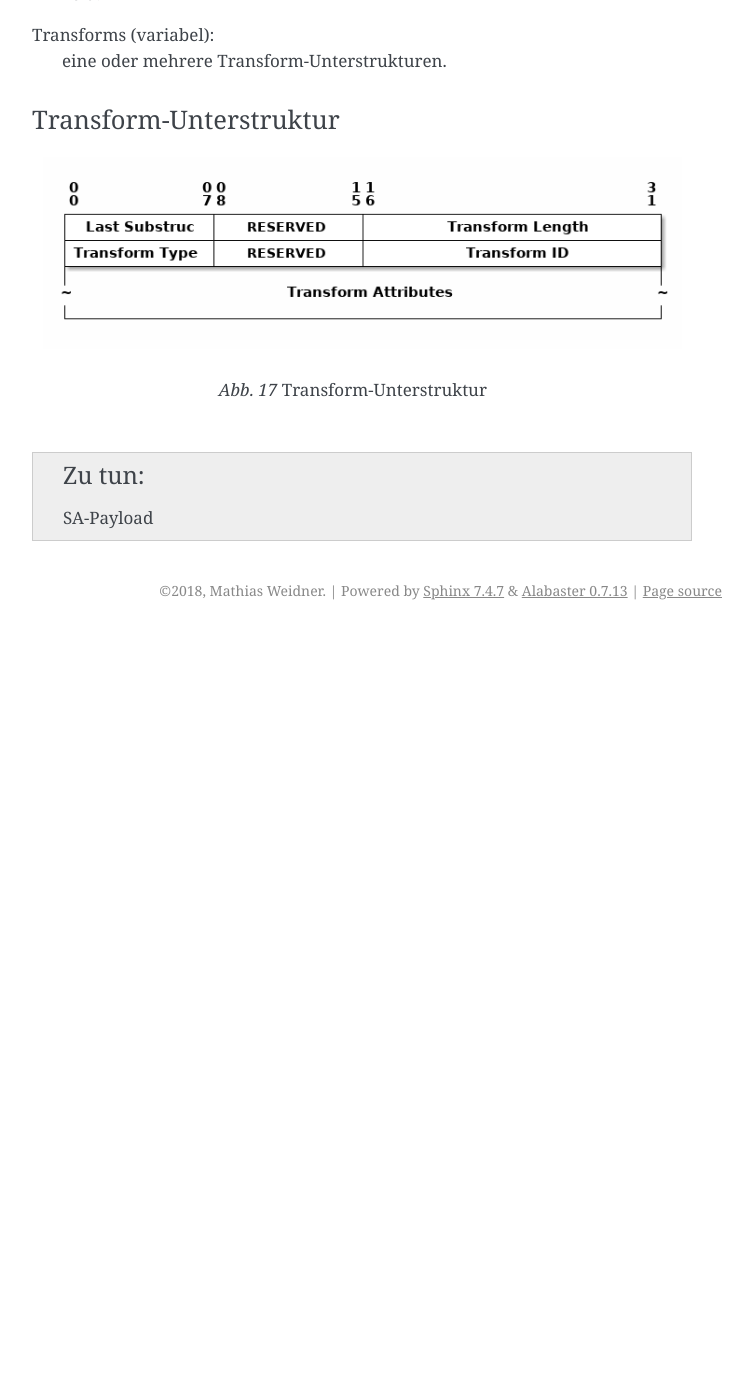
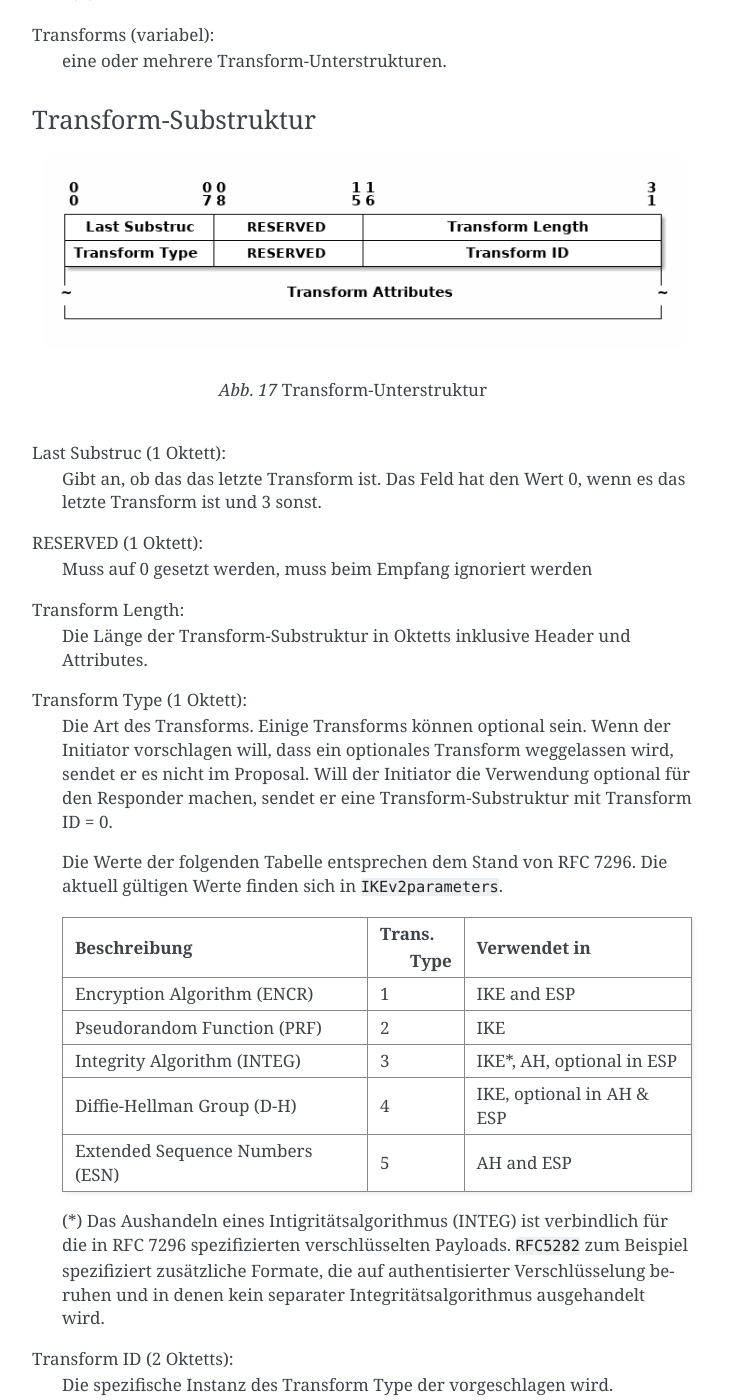
Before and after one commit to matwei-books/Fehlersuche-bei-IPsec-VPN-mit-IKEv2, a Sphinx documentation site: the page built from source/anhang/datagram-header.rst, in a window 1280 px wide and 1400 px high, scrolled down 7146 px. Shown: the whole window, without its empty margins (388-1141 px from the left). Built offline with Sphinx 7.4.7, drawn with Linux system fonts in a browser that asks for light colours; cross-references to code outside the pages are shown as plain code; before the commit the page ends 7776 px from its top, so only the background shows below that; some of the changed text lies outside the part shown.

Commit message:
Beschreibung Transform-Substruktur angefangen

```diff
--- a/source/anhang/datagram-header.rst
+++ b/source/anhang/datagram-header.rst
@@ -277,7 +277,7 @@ SPI Size (1 Octett):
   der Größe des SPI des entsprechenden Protokolls (8 für IKE, 4 für ESP
   und AH)
 
-Num Transforms (1 Octett):
+Num Transforms (1 Oktett):
   gibt die Anzahl der Transforms in diesem Proposal an.
 
 SPI (variabel):
@@ -287,7 +287,7 @@ SPI (variabel):
 Transforms (variabel):
   eine oder mehrere Transform-Unterstrukturen.
 
-Transform-Unterstruktur
+Transform-Substruktur
 .......................
 
 .. figure:: /images/ipsec-sa-payload-transform.png
@@ -296,6 +296,67 @@ Transform-Unterstruktur
 
    Transform-Unterstruktur
 
+Last Substruc (1 Oktett):
+  Gibt an, ob das das letzte Transform ist.
+  Das Feld hat den Wert 0, wenn es das letzte Transform ist und 3 sonst.
 
+RESERVED (1 Oktett):
+  Muss auf 0 gesetzt werden, muss beim Empfang ignoriert werden
 
-.. todo:: SA-Payload
+Transform Length:
+  Die Länge der Transform-Substruktur in Oktetts inklusive Header und
+  Attributes.
+
+Transform Type (1 Oktett):
+  Die Art des Transforms.
+  Einige Transforms können optional sein.
+  Wenn der Initiator vorschlagen will, dass ein optionales Transform
+  weggelassen wird, sendet er es nicht im Proposal. Will der Initiator
+  die Verwendung optional für den Responder machen, sendet er eine
+  Transform-Substruktur mit Transform ID = 0.
+
+  Die Werte der folgenden Tabelle entsprechen dem Stand von RFC 7296.
+  Die aktuell gültigen Werte finden sich in :cite:`IKEv2parameters`.
+
+  =============================== ======= ==========================
+  Beschreibung                    Trans.  Verwendet in
+                                   Type
+  =============================== ======= ==========================
+  Encryption Algorithm (ENCR)     1       IKE and ESP
+  Pseudorandom Function (PRF)     2       IKE
+  Integrity Algorithm (INTEG)     3       IKE*, AH, optional in ESP
+  Diffie-Hellman Group (D-H)      4       IKE, optional in AH & ESP
+  Extended Sequence Numbers (ESN) 5       AH and ESP
+  =============================== ======= ==========================
+
+  (*) Das Aushandeln eines Intigritätsalgorithmus (INTEG) ist
+  verbindlich für die in RFC 7296 spezifizierten verschlüsselten
+  Payloads. :cite:`RFC5282` zum Beispiel spezifiziert zusätzliche
+  Formate, die auf authentisierter Verschlüsselung beruhen und in denen
+  kein separater Integritätsalgorithmus ausgehandelt wird.
+
+Transform ID (2 Oktetts):
+  Die spezifische Instanz des Transform Type der vorgeschlagen wird.
+
+Für Transform Type 1 sind die Transform-ID in nachfolgender Tabelle
+aufgelistet.  Die Werte der Tabelle entsprechen dem Stand von RFC 7296.
+Die aktuell gültigen Werte finden sich in :cite:`IKEv2parameters`.
+
+Name           Nummer Definiert in
+-------------- ------ -----------------------------
+ENCR_DES_IV64  1      (UNSPECIFIED)
+ENCR_DES       2      :cite:`RFC2405`, [DES]
+ENCR_3DES      3      :cite:`RFC2451`
+ENCR_RC5       4      :cite:`RFC2451`
+ENCR_IDEA      5      :cite:`RFC2451`, [IDEA]
+ENCR_CAST      6      :cite:`RFC2451`
+ENCR_BLOWFISH  7      :cite:`RFC2451`
+ENCR_3IDEA     8      (UNSPECIFIED)
+ENCR_DES_IV32  9      (UNSPECIFIED)
+ENCR_NULL      11     :cite:`RFC2410`
+ENCR_AES_CBC   12     :cite:`RFC3602`
+ENCR_AES_CTR   13     :cite:`RFC3686`
+
+.. todo:: BibTeX für [DES] und [IDEA] (Referenzen aus RFC7296)
+
+.. todo:: SA-Payload (weiter ab RFC7296 S.83)
```
Also changed, not shown: other parts of source/anhang/datagram-header.rst (+1 -1 lines).
